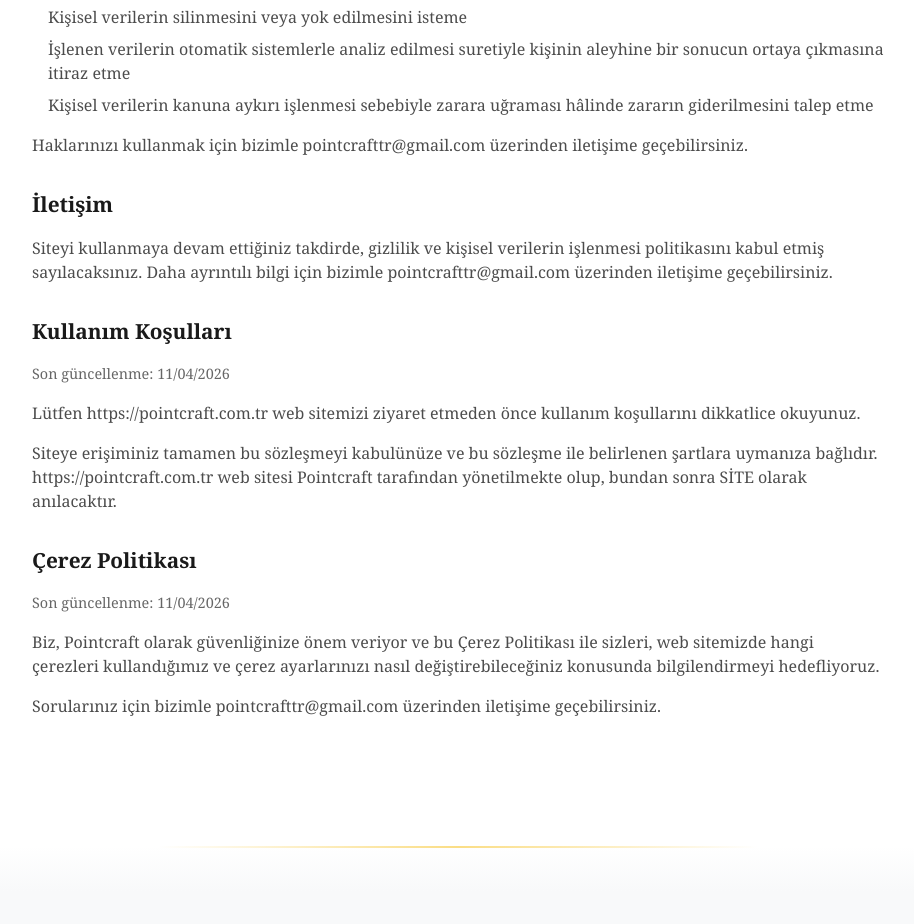
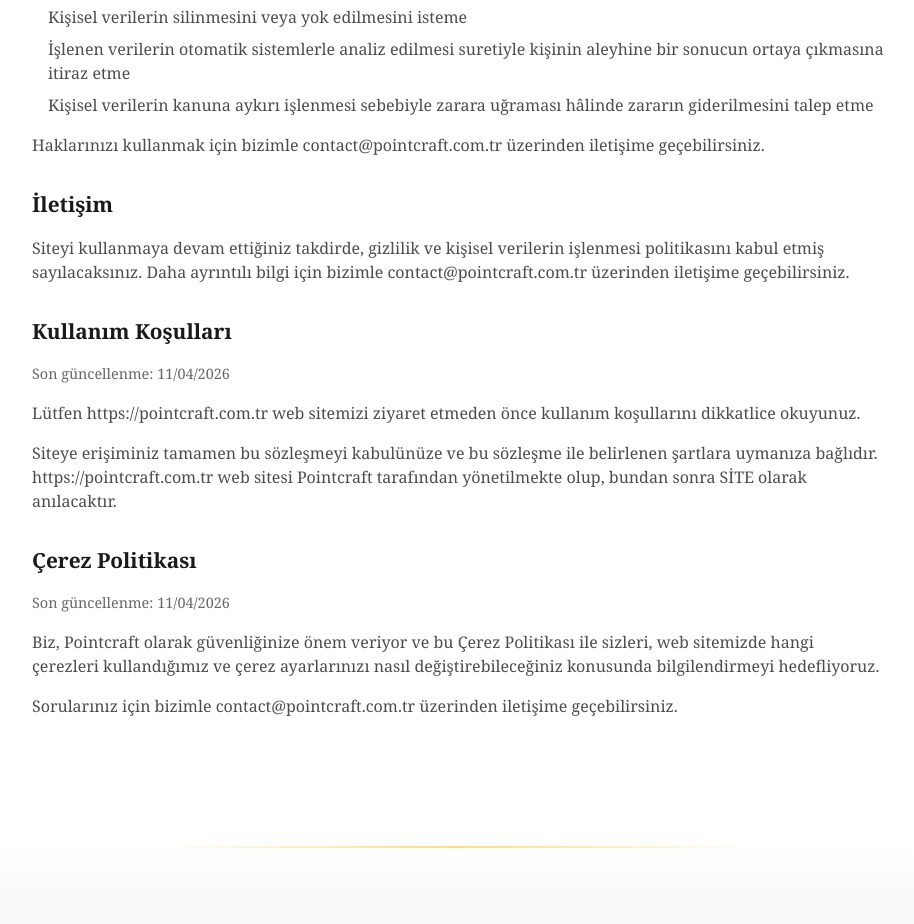
Before and after one commit to emirhanozerr/pointcraft, a Next.js app: page /en/politikalar in a window 1280 px wide. Shown: the part 1300-2224 px from the top of the page, without its empty margins (182-1096 px from the left). Built offline with nearby package versions, Linux system fonts and the light colour scheme; what @mui/material-nextjs would draw is missing.

Commit message:
Update politikalar page

```diff
--- a/app/[lang]/politikalar/page.tsx
+++ b/app/[lang]/politikalar/page.tsx
@@ -67,14 +67,14 @@
           </Box>
 
           <Typography component="p">
-            Haklarınızı kullanmak için bizimle pointcrafttr@gmail.com üzerinden iletişime geçebilirsiniz.
+            Haklarınızı kullanmak için bizimle contact@pointcraft.com.tr  üzerinden iletişime geçebilirsiniz.
           </Typography>
 
           <Typography component="h2">
             İletişim
           </Typography>
           <Typography component="p">
-            Siteyi kullanmaya devam ettiğiniz takdirde, gizlilik ve kişisel verilerin işlenmesi politikasını kabul etmiş sayılacaksınız. Daha ayrıntılı bilgi için bizimle pointcrafttr@gmail.com üzerinden iletişime geçebilirsiniz.
+            Siteyi kullanmaya devam ettiğiniz takdirde, gizlilik ve kişisel verilerin işlenmesi politikasını kabul etmiş sayılacaksınız. Daha ayrıntılı bilgi için bizimle contact@pointcraft.com.tr üzerinden iletişime geçebilirsiniz.
           </Typography>
 
           <Typography component="h2">
@@ -100,7 +100,7 @@
             Biz, Pointcraft olarak güvenliğinize önem veriyor ve bu Çerez Politikası ile sizleri, web sitemizde hangi çerezleri kullandığımız ve çerez ayarlarınızı nasıl değiştirebileceğiniz konusunda bilgilendirmeyi hedefliyoruz.
           </Typography>
           <Typography component="p">
-            Sorularınız için bizimle pointcrafttr@gmail.com üzerinden iletişime geçebilirsiniz.
+            Sorularınız için bizimle contact@pointcraft.com.tr üzerinden iletişime geçebilirsiniz.
           </Typography>
         </Box>
       </Container>
```
